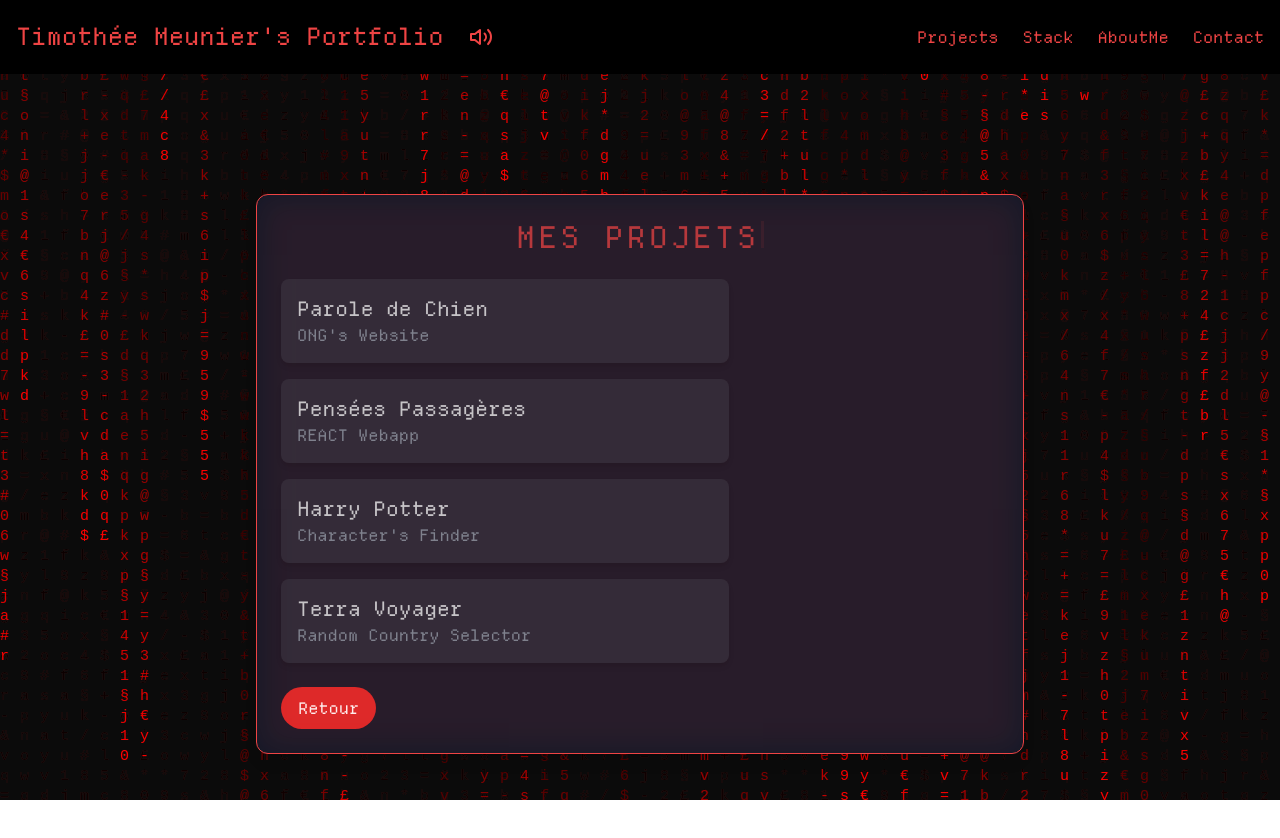
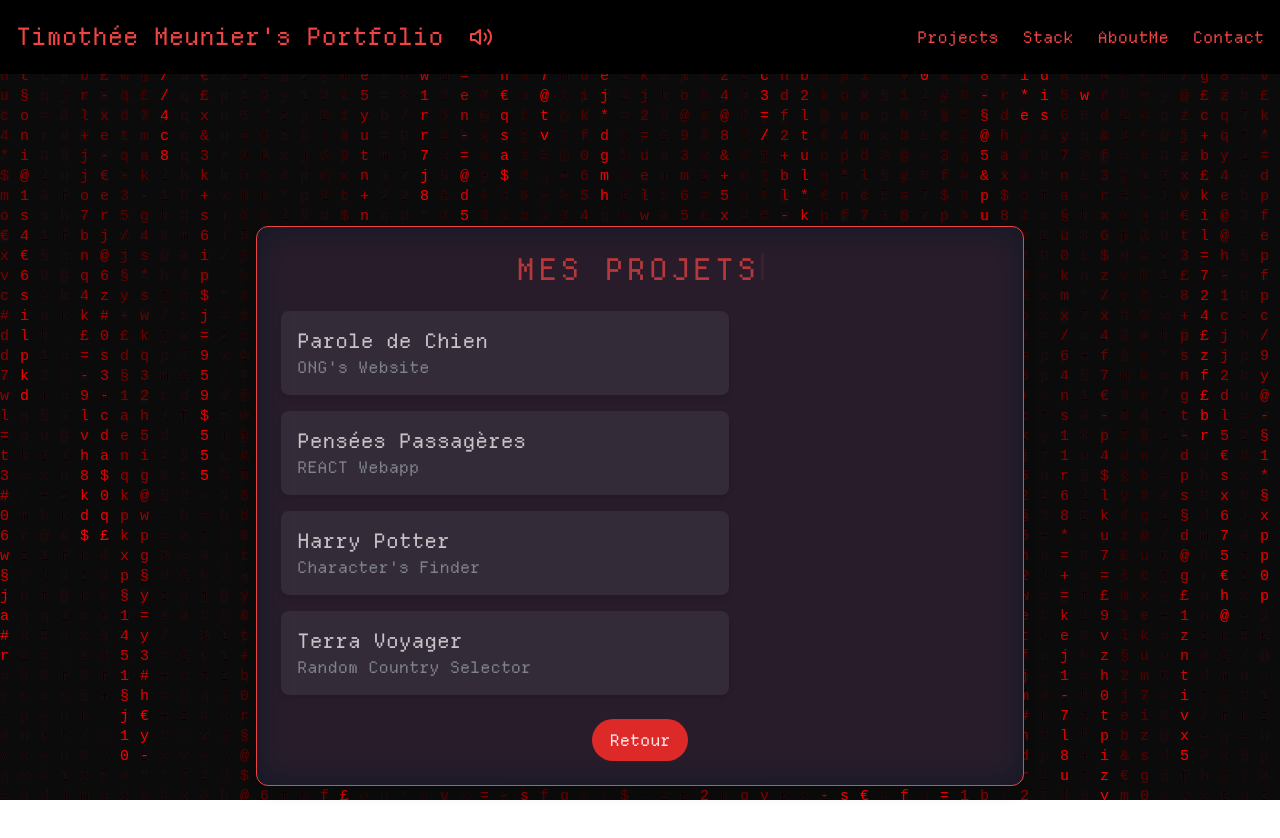
Before and after one commit to 0feeling/My-portfolio, a React (Vite) app: page /Projects-mobile in a window 1280 px wide. Shown: the top 838 px of the page. Built offline with nearby package versions, Linux system fonts and the light colour scheme.

Commit message:
marge ajustements

```diff
--- a/src/components/AboutMe.jsx
+++ b/src/components/AboutMe.jsx
@@ -3,7 +3,7 @@ import TypingTitle from "./TypingTitle";
 
 const AboutMe = () => {
   return (
-    <div className="min-h-screen flex items-center justify-center text-white px-4">
+    <div className="min-h-screen flex items-center mb-8 mt-8 justify-center text-white px-4">
       <div
         className="w-full max-w-3xl p-6 bg-gray-900 rounded-xl shadow-lg border border-pink-500 relative overflow-hidden
                       before:absolute before:inset-0 before:bg-pink-500 before:opacity-10 before:blur-lg"
--- a/src/components/ProjectsMobile.jsx
+++ b/src/components/ProjectsMobile.jsx
@@ -29,7 +29,7 @@ const ProjectsMobile = () => {
   const navigate = useNavigate();
 
   return (
-    <div className="min-h-screen flex items-center justify-center text-white px-4">
+    <div className="min-h-screen flex items-center justify-center mt-8 mb-8 text-white px-4">
       <div
         className="w-full max-w-3xl p-6 bg-gray-900 rounded-xl shadow-lg border border-red-500 relative overflow-hidden
                       before:absolute before:inset-0 before:bg-red-500 before:opacity-10 before:blur-lg"
@@ -51,6 +51,7 @@ const ProjectsMobile = () => {
           ))}
         </div>
 
+        <div className="flex justify-center items-center">
           <button
             className="mt-6 px-4 py-2 bg-red-600 rounded-full text-white hover:bg-red-700 transition"
             onClick={() => navigate("/")}
@@ -59,6 +60,7 @@ const ProjectsMobile = () => {
           </button>
         </div>
       </div>
+    </div>
   );
 };
 
```
Lines whose indentation alone changed are shown as unchanged.
